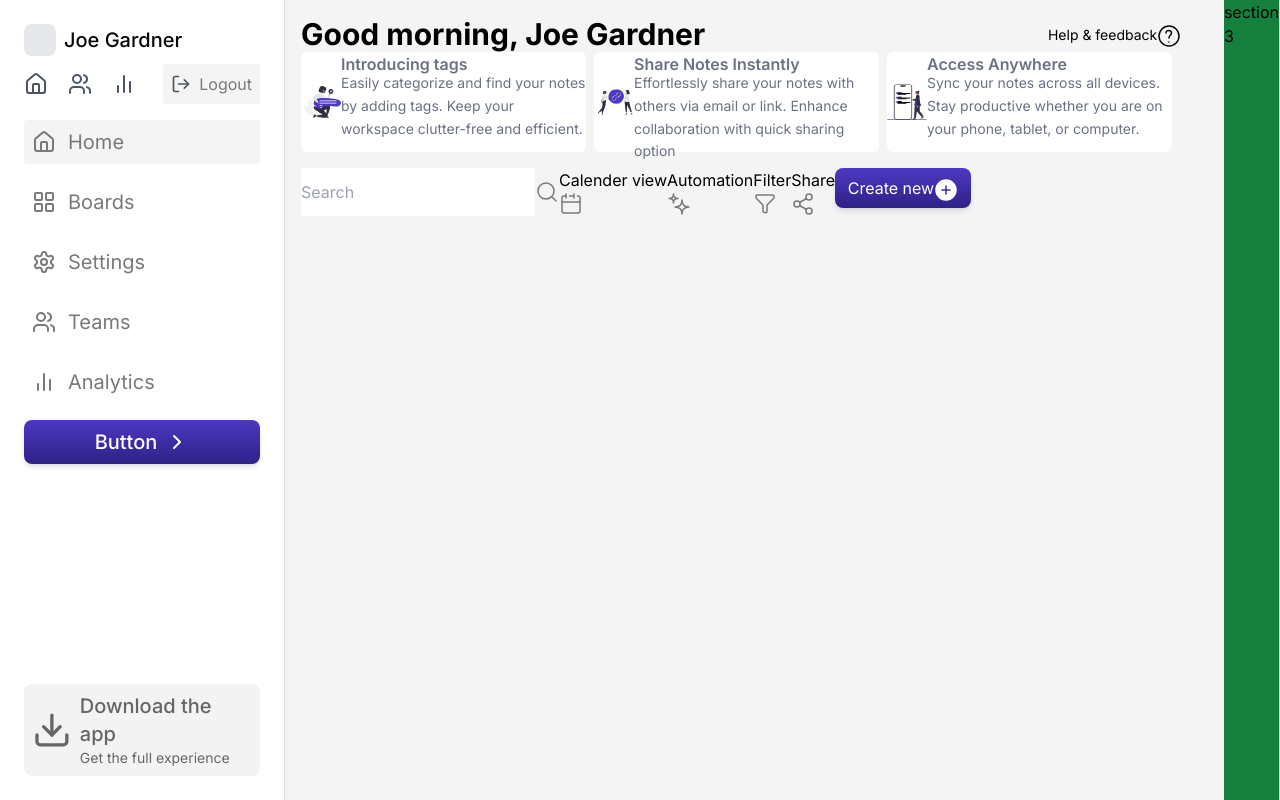
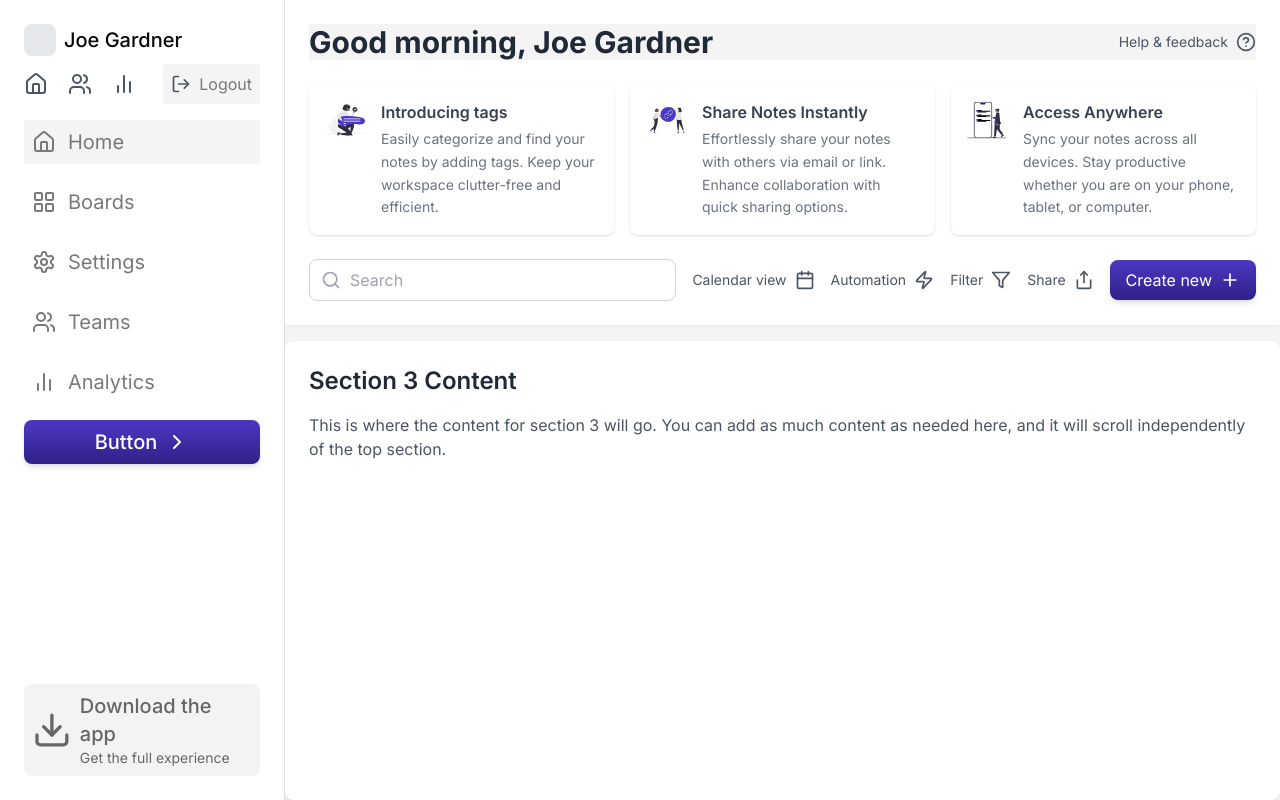
Before and after one commit to M-Sanjay12o52o/Workflo, a Next.js app: page /dashboard in a window 1280 px wide. Built offline with nearby package versions, Linux system fonts and the light colour scheme.

Commit message:
dashbaord checkpoint 2

```diff
--- a/src/components/Dashboard.tsx
+++ b/src/components/Dashboard.tsx
@@ -1,101 +1,87 @@
 "use client";
 
-import { FC, useState } from 'react'
-import Sidebar from './SideBar'
-import Image from 'next/image';
+import { FC, useState } from 'react';
+import Sidebar from './SideBar';
+import { Search, Calendar, Zap, Filter, Share, Plus, HelpCircle } from 'lucide-react';
 
-interface DashboardProps {
+interface DashboardProps { }
 
-}
-
-const Dashboard: FC<DashboardProps> = ({ }) => {
+const Dashboard: FC<DashboardProps> = () => {
     const [userName, setUserName] = useState<string>("Joe Gardner");
 
-    return <div className='flex flex-row bg-white border-r border-[#DEDEDE]'>
-        {/* section 1 */}
-        <div>
+    return (
+        <div className="flex h-screen bg-[#F4F4F4]">
+            {/* Section 1: Sidebar */}
+            <div className="flex-shrink-0">
                 <Sidebar />
             </div>
-        {/* section 2 */}
-        <div className='w-screen bg-[#F4F4F4] p-4'>
-            <div className='flex flex-row justify-between items-center'>
-                <h1 className='text-black font-bold text-3xl'>Good morning, {userName}</h1>
-                <p className='w-40 h-5 font-inter text-sm font-normal text-black flex-none order-0'>
+
+            {/* Main content area */}
+            <div className="flex flex-col flex-grow overflow-hidden">
+                {/* Section 2: Top content */}
+                <div className="p-6 bg-white shadow-sm">
+                    <div className="flex justify-between items-center mb-6 bg-[#F4F4F4]">
+                        <h1 className="text-3xl font-bold text-gray-800">Good morning, {userName}</h1>
+                        <button className="flex items-center text-sm text-gray-600 hover:text-gray-800">
                             Help & feedback
-                    <img className='inline-block' src="/icons/help.svg" width={24} height={24} />
-                </p>
+                            <HelpCircle className="ml-2" size={20} />
+                        </button>
                     </div>
-            <div className='flex flex-row mb-4'>
-                <div className='flex flex-row bg-white mr-2 rounded-md'>
-                    <div className='flex items-center justify-center'>
-                        <img src="/icons/one.svg" width={40} height={40} />
-                    </div>
+
+                    <div className="grid grid-cols-3 gap-4 mb-6">
+                        {[
+                            { icon: "/icons/one.svg", title: "Introducing tags", description: "Easily categorize and find your notes by adding tags. Keep your workspace clutter-free and efficient." },
+                            { icon: "/icons/two.svg", title: "Share Notes Instantly", description: "Effortlessly share your notes with others via email or link. Enhance collaboration with quick sharing options." },
+                            { icon: "/icons/three.svg", title: "Access Anywhere", description: "Sync your notes across all devices. Stay productive whether you are on your phone, tablet, or computer." }
+                        ].map((item, index) => (
+                            <div key={index} className="flex items-start p-4 bg-white rounded-lg shadow">
+                                <img src={item.icon} alt="" className="w-10 h-10 mr-4" />
                                 <div>
-                        <h3
-                            className='text-gray-500 w-[245px] h-5 font-inter font-semibold flex-none order-0 self-stretch'
-                        >Introducing tags</h3>
-                        <p
-                            className='w-[244.67px] h-[51px] font-inter text-[14px] leading-relaxed text-gray-500 flex-none order-1 self-stretch'
-                        >Easily categorize and find your notes by adding tags. Keep your workspace clutter-free and efficient.</p>
+                                    <h3 className="font-semibold text-gray-700 mb-1">{item.title}</h3>
+                                    <p className="text-sm text-gray-500 leading-relaxed">{item.description}</p>
                                 </div>
                             </div>
-                <div className='flex flex-row bg-white mr-2 rounded-md'>
-                    <div className='flex items-center justify-center'>
-                        <img src="/icons/two.svg" width={40} height={40} />
+                        ))}
                     </div>
-                    <div>
-                        <h3
-                            className='text-gray-500 w-[245px] h-5 font-inter font-semibold flex-none order-0 self-stretch'
-                        >Share Notes Instantly</h3>
-                        <p
-                            className='text-gray-500 w-[244.67px] h-[51px] font-inter text-[14px] leading-relaxed flex-none order-1 self-stretch'
-                        >Effortlessly share your notes with others via email or link. Enhance collaboration with quick sharing option</p>
+
+                    <div className="flex items-center space-x-4">
+                        <div className="relative flex-grow">
+                            <input
+                                type="text"
+                                placeholder="Search"
+                                className="w-full pl-10 pr-4 py-2 rounded-lg border border-gray-300 focus:outline-none focus:ring-2 focus:ring-blue-500"
+                            />
+                            <Search className="absolute left-3 top-1/2 transform -translate-y-1/2 text-gray-400" size={20} />
+                        </div>
+                        {[
+                            { icon: Calendar, text: "Calendar view" },
+                            { icon: Zap, text: "Automation" },
+                            { icon: Filter, text: "Filter" },
+                            { icon: Share, text: "Share" }
+                        ].map((item, index) => (
+                            <button key={index} className="flex items-center text-sm text-gray-600 hover:text-gray-800">
+                                {item.text}
+                                <item.icon className="ml-2" size={20} />
+                            </button>
+                        ))}
+                        <button className="flex items-center px-4 py-2 bg-gradient-to-b from-[#4C38C2] to-[#2F2188] text-white rounded-lg shadow-md hover:from-[#5A45D1] hover:to-[#3A2A9E]">
+                            Create new
+                            <Plus className="ml-2" size={20} />
+                        </button>
                     </div>
                 </div>
-                <div className='flex flex-row h-[100px] bg-white rounded-md'>
-                    <div className='flex items-center justify-center'>
-                        <img src="/icons/three.svg" width={40} height={40} />
-                    </div>
-                    <div>
-                        <h3
-                            className='text-gray-500 w-[245px] h-5 font-inter font-semibold flex-none order-0 self-stretch'
-                        >Access Anywhere</h3>
-                        <p
-                            className='text-gray-500 w-[244.67px] h-[51px] font-inter text-[14px] leading-relaxed flex-none order-1 self-stretch'
-                        >Sync your notes across all devices. Stay productive whether you are on your phone, tablet, or computer.</p>
+
+                {/* Section 3: Bottom content */}
+                <div className="flex-grow p-6 overflow-auto bg-white mt-4 rounded-lg shadow">
+                    <h2 className="text-2xl font-semibold text-gray-800 mb-4">Section 3 Content</h2>
+                    <p className="text-gray-600">
+                        This is where the content for section 3 will go. You can add as much content as needed here, and it will scroll independently of the top section.
+                    </p>
+                    {/* Add more content for section 3 here */}
                 </div>
             </div>
         </div>
+    );
+};
 
-            <div className='flex flex-row'>
-                <input type="text" placeholder='Search' />
-                <img src="/icons/searchicon.svg" width={24} height={24} />
-                <p>
-                    Calender view
-                    <img src="/icons/calender.svg" width={24} height={24} />
-                </p>
-                <p>
-                    Automation
-                    <img src="/icons/automation.svg" width={24} height={24} />
-                </p>
-                <p>
-                    Filter
-                    <img src="/icons/filter.svg" width={24} height={24} />
-                </p>
-                <p>
-                    Share
-                    <img src="/icons/share.svg" width={24} height={24} />
-                </p>
-                <button className='p-2 gap-2 h-[40px] w-[136px] full bg-gradient-to-b from-[#4C38C2] to-[#2F2188] text-white rounded-lg shadow-md'>Create new
-                    <img className='inline-block' src="/icons/plus.svg" width={24} height={24} />
-                </button>
-            </div>
-        </div>
-        {/* // section 2 */}
-        <div className='bg-green-700'>
-            <h1>section 3</h1>
-        </div>
-    </div>
-}
-
-export default Dashboard
+export default Dashboard;
```
Lines whose indentation alone changed are shown as unchanged.
